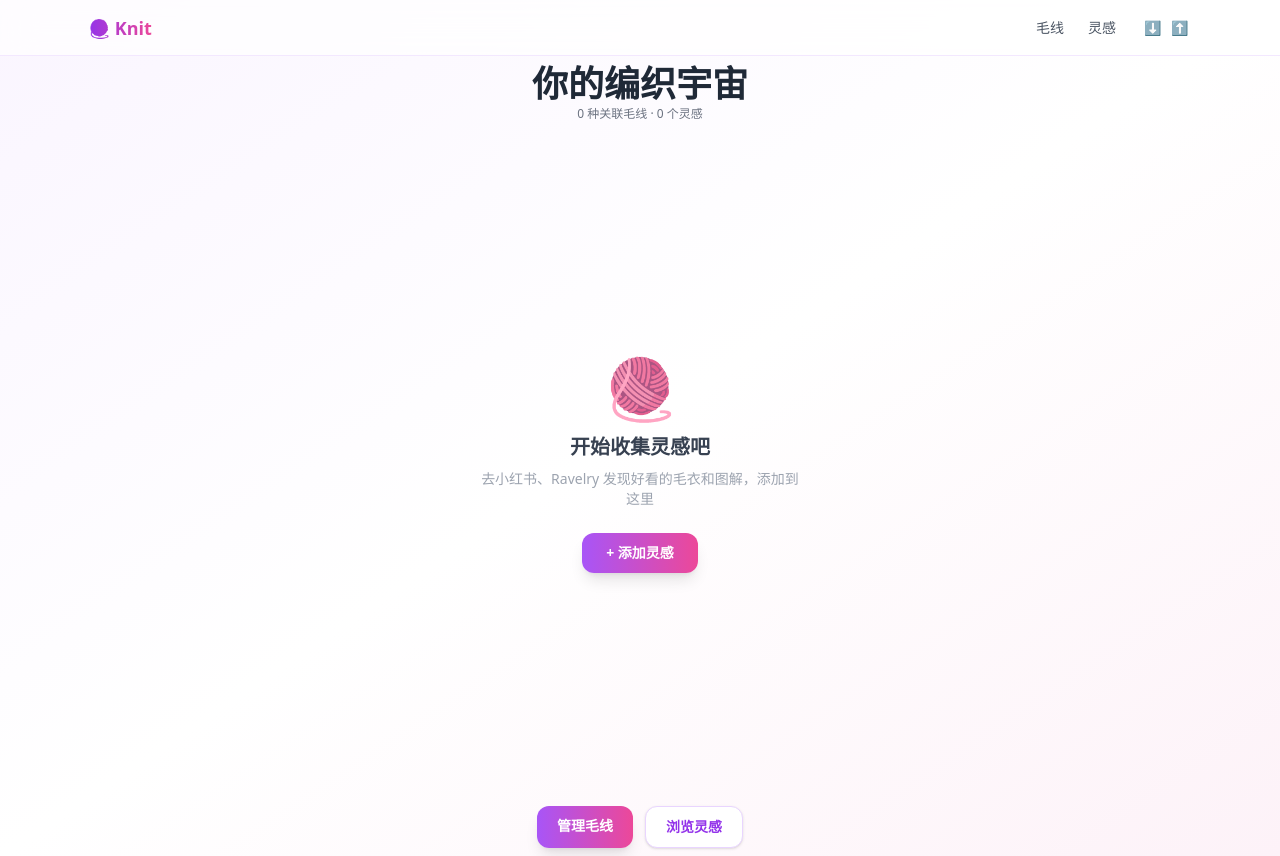
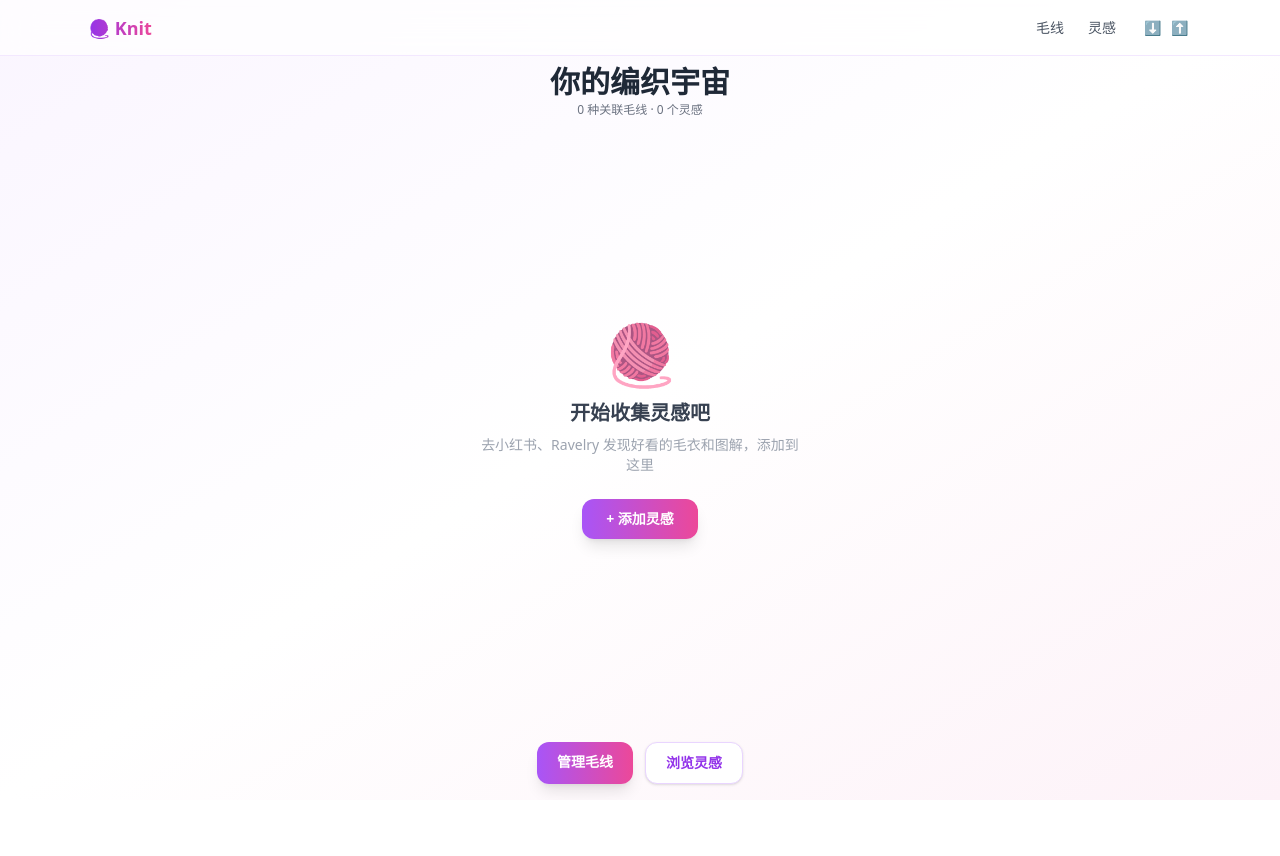
Before and after one commit to guoguoluo/knitknit, a Next.js app: page /knitknit/ in a window 1280 px wide. After the commit the page ends 800 px from the top, so only its background shows below. Built offline with nearby package versions, Linux system fonts and the light colour scheme.

Commit message:
fix: restore bubble connection lines, fix layout h-screen flex no-scroll

```diff
--- a/src/app/layout.tsx
+++ b/src/app/layout.tsx
@@ -30,8 +30,8 @@ export default function RootLayout({ children }: { children: React.ReactNode })
         <link rel="apple-touch-icon" sizes="192x192" href={`${basePath}/icons/icon-192x192.png`} />
         <link rel="apple-touch-icon" sizes="512x512" href={`${basePath}/icons/icon-512x512.png`} />
       </head>
-      <body className="bg-gradient-to-br from-purple-50 via-white to-pink-50 min-h-screen overflow-x-hidden">
-        <nav className="bg-white/70 backdrop-blur-lg border-b border-purple-100 sticky top-0 z-40 h-14 shrink-0">
+      <body className="bg-gradient-to-br from-purple-50 via-white to-pink-50 h-screen flex flex-col overflow-hidden">
+        <nav className="bg-white/70 backdrop-blur-lg border-b border-purple-100 shrink-0 z-40 h-14">
           <div className="max-w-6xl mx-auto px-4 sm:px-6 flex items-center justify-between h-14">
             <Link href="/" className="font-bold text-lg bg-gradient-to-r from-purple-600 to-pink-500 bg-clip-text text-transparent">{texts.brand}</Link>
             <div className="flex items-center gap-2 sm:gap-6 text-sm">
@@ -41,7 +41,7 @@ export default function RootLayout({ children }: { children: React.ReactNode })
             </div>
           </div>
         </nav>
-        {children}
+        <main className="flex-1 min-h-0">{children}</main>
         <script dangerouslySetInnerHTML={{
           __html: `(async()=>{try{const reg=await navigator.serviceWorker.getRegistration();if(reg)await reg.unregister();await navigator.serviceWorker.register('${basePath}/sw.js')}catch(e){console.warn('SW注册失败',e)}})()`
         }} />
--- a/src/app/page.tsx
+++ b/src/app/page.tsx
@@ -146,6 +146,10 @@ export default function Home() {
   const linkedYarnIds = useMemo(() => new Set(inspirations.filter((i) => i.yarn_id !== null).map((i) => i.yarn_id)), [inspirations]);
   const linkedYarns = useMemo(() => yarns.filter((y) => linkedYarnIds.has(y.id)), [yarns, linkedYarnIds]);
 
+  const links = useMemo(() => {
+    return inspirations.filter((i) => i.yarn_id !== null).map((i) => ({ yarnId: i.yarn_id!, inspId: i.id }));
+  }, [inspirations]);
+
   const isLargeBase64 = (s: string | null | undefined): boolean => {
     if (!s) return true;
     if (s.startsWith("data:") && s.length > 5000) return true;
@@ -165,7 +169,7 @@ export default function Home() {
   const totalItems = yarnItems.length + inspItems.length;
 
   const availW = winSize.w;
-  const availH = winSize.h - HEADER_H - TITLE_H - BTN_H - 16;
+  const availH = winSize.h - HEADER_H - TITLE_H - BTN_H;
 
   const canvasWidth = availW;
   const canvasHeight = Math.max(availH, 200);
@@ -235,7 +239,15 @@ export default function Home() {
     return map;
   }, [bubbles]);
 
-
+  const linkLines = useMemo(() => {
+    const lines: Array<{ x1: number; y1: number; x2: number; y2: number }> = [];
+    for (const l of links) {
+      const yB = bubblesMap.get(`y-${l.yarnId}`);
+      const iB = bubblesMap.get(`i-${l.inspId}`);
+      if (yB && iB) lines.push({ x1: yB.baseX, y1: yB.baseY, x2: iB.baseX, y2: iB.baseY });
+    }
+    return lines;
+  }, [links, bubblesMap]);
 
   const [hoveredId, setHoveredId] = useState<string | null>(null);
   const [mousePos, setMousePos] = useState({ x: 0, y: 0 });
@@ -376,10 +388,10 @@ export default function Home() {
   const onTouchEnd = useCallback(() => { pinchRef.current = null; }, []);
 
   return (
-    <div className="flex flex-col" style={{ height: "100vh" }}>
+    <div className="h-full flex flex-col">
       {/* title bar */}
       <section className="text-center shrink-0 px-2 pt-2 pb-0">
-        <h1 className="text-2xl sm:text-4xl font-bold text-gray-800 leading-tight">
+        <h1 className="text-xl sm:text-3xl font-bold text-gray-800 leading-tight">
           {texts.homeHeading}
         </h1>
         <p className="text-gray-500 text-xs leading-relaxed">
@@ -388,7 +400,7 @@ export default function Home() {
       </section>
 
       {/* full-viewport bubble area */}
-      <div className="flex-1 relative overflow-hidden" onWheel={onWheel}
+      <div className="flex-1 min-h-0 relative overflow-hidden" onWheel={onWheel}
         onTouchStart={onTouchStart} onTouchMove={onTouchMove} onTouchEnd={onTouchEnd}>
 
         {inspirations.length === 0 ? (
@@ -441,6 +453,11 @@ export default function Home() {
 
               <text x={canvasWidth * 0.15} y={TITLE_Y} textAnchor="middle" fill="#a855f7" fontSize={Math.max(10, Math.round(r * 0.28))} fontWeight="bold">{texts.homeYarnColumn}</text>
               <text x={canvasWidth * 0.85} y={TITLE_Y} textAnchor="middle" fill="#ec4899" fontSize={Math.max(10, Math.round(r * 0.28))} fontWeight="bold">{texts.homeInspColumn}</text>
+
+              {linkLines.map((line, idx) => (
+                <line key={idx} x1={line.x1} y1={line.y1} x2={line.x2} y2={line.y2} stroke="#c084fc" strokeWidth={2} strokeOpacity={0.5} strokeDasharray="4 3" />
+              ))}
+
               {bubbles.map((b) => (
                 <g
                   key={b.id}
@@ -512,7 +529,7 @@ export default function Home() {
       </div>
 
       {/* action buttons */}
-      <section className="text-center shrink-0 pb-2 pt-0">
+      <section className="text-center shrink-0 pb-4 pt-0">
         <div className="flex justify-center gap-3">
           <Link href="/yarns" className="px-5 py-2.5 rounded-xl bg-gradient-to-r from-purple-500 to-pink-500 text-white font-semibold text-sm shadow-lg hover:shadow-xl transition">
             {texts.homeManageYarns}
```
